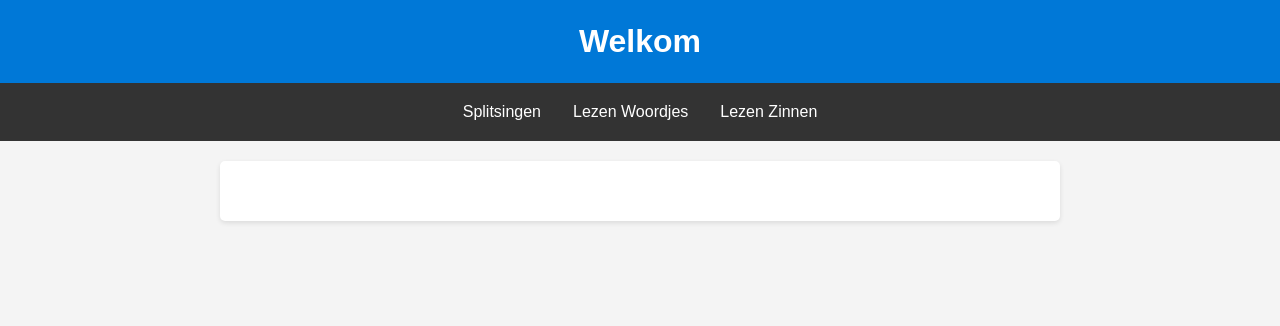
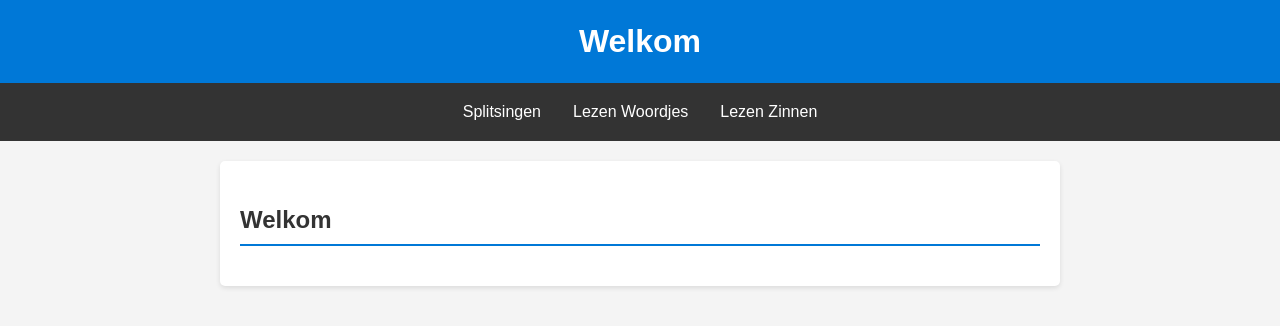
Before and after one commit to tmcls/SuperSchool, a plain HTML site: page index.html in a window 1280 px wide. Drawn offline with Linux system fonts and the light colour scheme.

Commit message:
Added Title

```diff
--- a/index.html
+++ b/index.html
@@ -20,7 +20,7 @@
     <main>
         <section id="splitsingen">
 
-
+            <h2>Welkom</h2>
 
         </section>
     </main>
```
